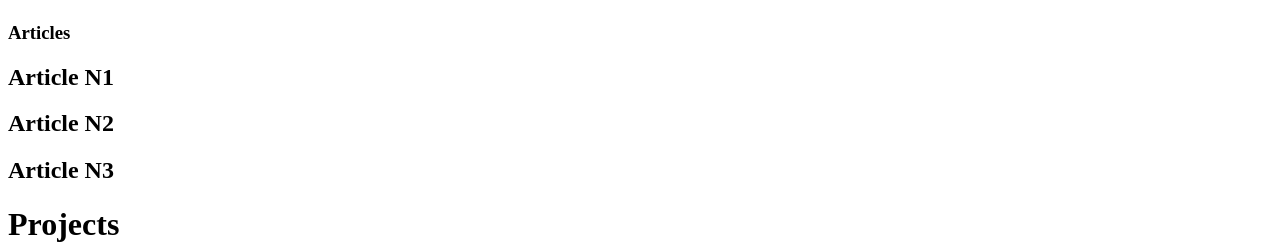
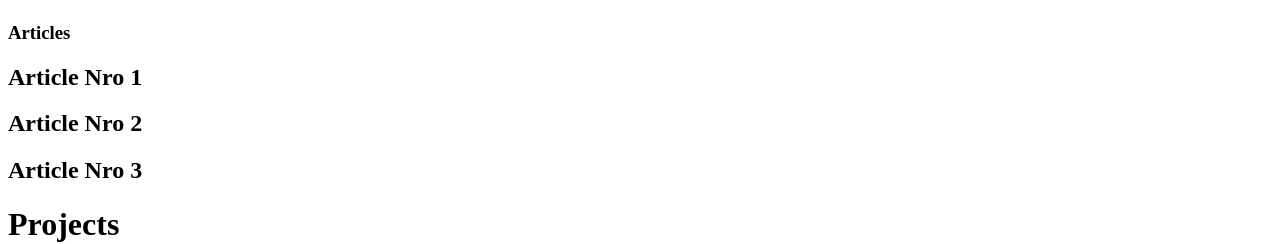
Before and after one commit to Mirmarp/First-Landing-page, a plain HTML site: page index.html in a window 1280 px wide. Shown: the part 522-766 px from the top of the page. Drawn offline with Linux system fonts and the light colour scheme.

Commit message:
Number headings changed
Article numbers changed from N1 to Nro 1 etc

```diff
--- a/index.html
+++ b/index.html
@@ -61,15 +61,15 @@
 
             <h3>Articles</h3>
             <article>
-                <h2>Article N1</h2>
+                <h2>Article Nro 1</h2>
              </article>
 
             <article>
-                <h2> Article N2</h2>
+                <h2> Article Nro 2</h2>
             </article>
 
             <article>
-                <h2>Article N3 </h2>
+                <h2>Article Nro 3 </h2>
             </article>
               <!-- The Section Articles ends here -->
 
```
